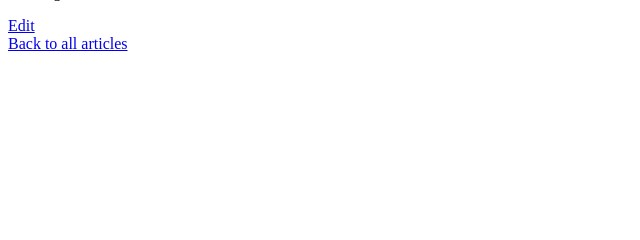
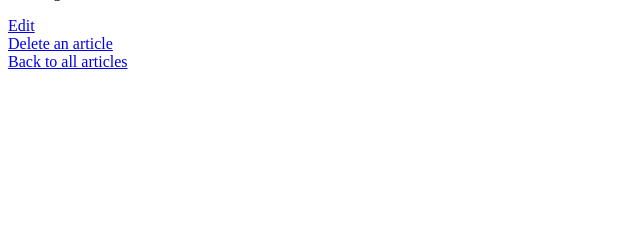
Before and after one commit to divinehoney/Hand-in-2-Flask, a Flask app: template app/templates/articles/show.html in a window 1280 px wide. Shown: the part 96-336 px from the top of the page, without its empty margins (0-640 px from the left). Run offline with Flask 3, Linux system fonts and the light colour scheme; the template is opened without the code that fills it, so the values that code supplies are empty.

Commit message:
add delete link to article pages

```diff
--- a/app/templates/articles/show.html
+++ b/app/templates/articles/show.html
@@ -8,6 +8,8 @@
   <p>Reading time: {{single_html_article.reading_time}}</p>
 
   <a href="/editarticle/{{ single_html_article.id }}">Edit</a>
+  <br>
+  <a href="/deletearticle">Delete an article</a>
 
   <footer>
     <a href="/articles">Back to all articles</a>
```
